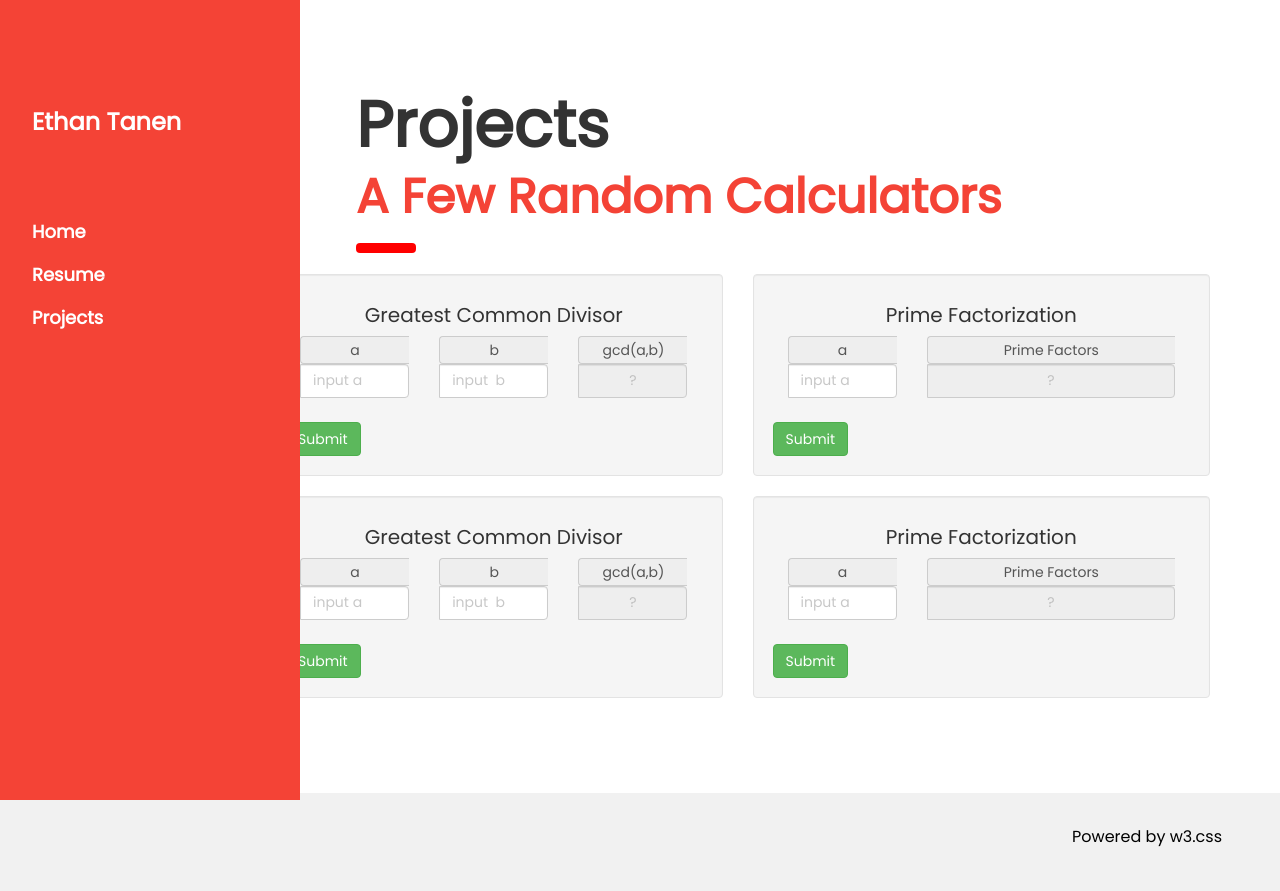
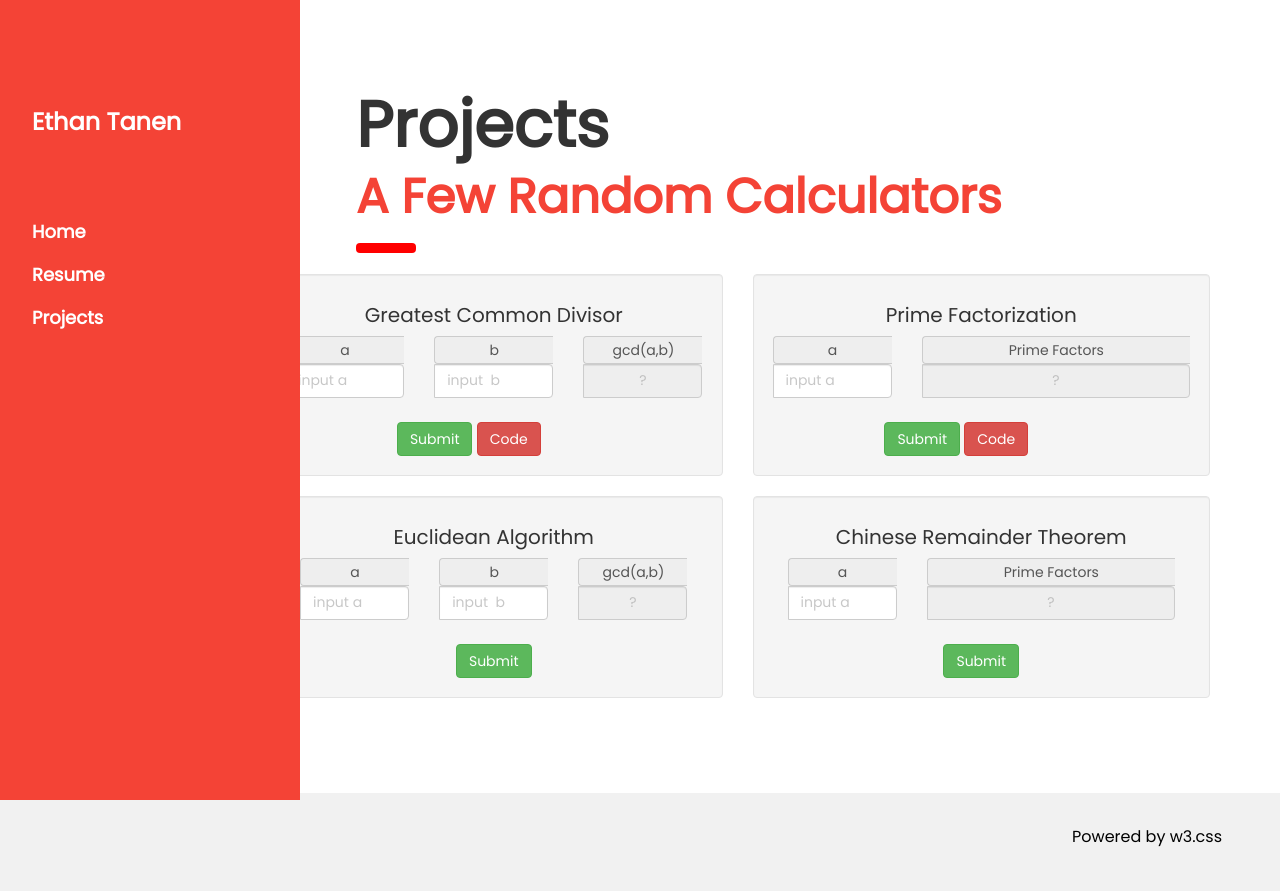
Before and after one commit to ethantanen/Personal-Site, a Django app: page /projects/ in a window 1280 px wide. Run offline with Django 3.2, Linux system fonts and the light colour scheme; some libraries are stand-ins or nearby versions.

Commit message:
added download code feature

```diff
--- a/mysite/mysite/views.py
+++ b/mysite/mysite/views.py
@@ -4,7 +4,6 @@ from django.shortcuts import render
 from static.python_programs import gcd as _gcd
 from static.python_programs import prime_factorization as _pf
 from django.views.decorators.csrf import csrf_exempt
-
 
 def home(request):
 	return render(request,'home.html',{})
@@ -27,7 +26,7 @@ def gcd(request):
 def prime_factors(request):
 
 	a = int(request.POST["a"])
+	print(a)
 	p = str(_pf.prime_factors(a))
 
-
 	return HttpResponse(p)
--- a/mysite/static/python_programs/gcd.py
+++ b/mysite/static/python_programs/gcd.py
@@ -1,26 +1,30 @@
 #Calculates GCD of two integers a,b
+
 import math
 
-list = []
-steps = []
-
-def calc_gcd(l):
-    if l[1] > l[0]:
-        return -1
-    else:
-        return gcd(l[0],l[1])
+list = [] #list for print out
+steps = [] #list for step by step data
 
 #a/b or b | a
 def _gcd(a,b):
 
+    # Nicely formatted printable
     steps.append("%5d = %5d * %5d + %5d" % (a, math.floor(a/b), b, a%b))
+
+    # Data from each step in convenient data structure
     list.append([a,math.floor(a/b),b,a%b])
 
+    # Continue algorithm until b divides a
     if a%b != 0:
-        return gcd(b,a%b)
+        return _gcd(b,a%b)
 
+    # Return gcd
     return b
 
+# Make sure smaller number is first parameter
 def gcd(a,b):
 
-    return(_gcd(a,b))
+    if a > b:
+        return _gcd(b,a)
+    else:
+        return _gcd(a,b)
--- a/mysite/templates/projects.html
+++ b/mysite/templates/projects.html
@@ -20,6 +20,98 @@
 
         <!-- Title of Widget -->
         <h4 class="text-center"> Greatest Common Divisor </h4>
+
+        <div class="row">
+          <div class="input-group">
+
+            <!-- Input A -->
+            <div class="col-sm-4">
+              <span class="input-group-addon  "> a </span>
+              <input id="gcd_a" type="number" class="form-control" placeholder="input a" min="0">
+            </div>
+
+            <!-- Input B -->
+            <div class="col-sm-4">
+              <span class="input-group-addon">b</span>
+              <input id="gcd_b" type="number" class="form-control" placeholder="input  b" min="0">
+            </div>
+
+            <!-- Output Answer -->
+            <div class="col-sm-4">
+              <span class="input-group-addon">gcd(a,b)</span>
+              <input id="gcd" type="text" class="form-control text-center" placeholder="?" readonly>
+            </div>
+          </div>
+
+          <br>
+        </div>
+        <div class="row">
+
+          <!--
+          <div class="col-sm-6">
+            <button type="submit" class="btn btn-success center-block" id="gcd_button">Submit</button>
+          </div>
+          <div class="col-sm-6">
+            <button type="button" class="btn btn-success  center-block" id="gcd_code">Code</button>
+          </div>
+          -->
+
+          <div class="col-sm-9 col-sm-offset-3">
+            <button type="submit" class="btn btn-success" style="outline:none" id="gcd_button">Submit</button>
+            <a  class="btn btn-danger" href="/static/python_programs/gcd.py" download>Code</a>
+          </div>
+        </div>
+      </div>
+    </div>
+
+    <!-- End Greatest Common Divisor -->
+
+    <!-- Prime Factorization -->
+    <div class="col-md-5">
+      <div class="well">
+
+        <!-- Title of Widget -->
+        <h4 class="text-center">Prime Factorization </h4>
+        <div class="row">
+          <!-- Input A -->
+          <div class="input-group">
+
+            <div class="col-sm-4">
+              <span class="input-group-addon  "> a </span>
+              <input id="prime_fact_a" type="number" class="form-control" placeholder="input a">
+            </div>
+
+            <!-- Output Answer -->
+            <div class="col-sm-8">
+              <span class="input-group-addon">Prime Factors</span>
+              <input id="prime_factors" type="text" class="form-control text-center" placeholder="?" readonly>
+            </div>
+          </div>
+          <br>
+        </div>
+
+        <div class="row">
+          <div class="col-sm-9 col-sm-offset-3">
+
+            <!-- Submit Form -->
+            <button type="submit" style="outline:none" class="btn btn-success" id="prime_factorization_button">Submit</button>
+            <a  class="btn btn-danger" href="/static/python_programs/prime_factorization.py" download>Code</a>
+          </div>
+        </div>
+      </div>
+      <!-- End Prime Factorization -->
+
+    </div>
+  </div>
+
+  <div class="row">
+
+    <!-- Greatest Commond Divisor -->
+    <div class="col-md-5 col-md-offset-2">
+      <div class="well">
+
+        <!-- Title of Widget -->
+        <h4 class="text-center"> Euclidean Algorithm </h4>
         <div class="input-group">
 
           <!-- Input A -->
@@ -44,7 +136,7 @@
         <br>
 
         <!-- Submit Form -->
-        <button type="submit" class="btn btn-success" id="gcd_button">Submit</button>
+        <button type="submit" style="outline:none" class="btn btn-success center-block" id="gcd_button">Submit</button>
       </div>
 
     </div>
@@ -55,7 +147,7 @@
       <div class="well">
 
         <!-- Title of Widget -->
-        <h4 class="text-center">Prime Factorization </h4>
+        <h4 class="text-center">Chinese Remainder Theorem </h4>
 
         <!-- Input A -->
         <div class="input-group">
@@ -75,77 +167,7 @@
 
 
         <!-- Submit Form -->
-        <button type="submit" class="btn btn-success" id="prime_factorization_button">Submit</button>
-      </div>
-      <!-- End Prime Factorization -->
-
-    </div>
-  </div>
-
-  <div class="row">
-
-    <!-- Greatest Commond Divisor -->
-    <div class="col-md-5 col-md-offset-2">
-      <div class="well">
-
-        <!-- Title of Widget -->
-        <h4 class="text-center"> Greatest Common Divisor </h4>
-        <div class="input-group">
-
-          <!-- Input A -->
-          <div class="col-sm-4">
-            <span class="input-group-addon  "> a </span>
-            <input id="gcd_a" type="number" class="form-control" placeholder="input a" min="0">
-          </div>
-
-          <!-- Input B -->
-          <div class="col-sm-4">
-            <span class="input-group-addon">b</span>
-            <input id="gcd_b" type="number" class="form-control" placeholder="input  b" min="0">
-          </div>
-
-          <!-- Output Answer -->
-          <div class="col-sm-4">
-            <span class="input-group-addon">gcd(a,b)</span>
-            <input id="gcd" type="text" class="form-control text-center" placeholder="?" readonly>
-          </div>
-        </div>
-
-        <br>
-
-        <!-- Submit Form -->
-        <button type="submit" class="btn btn-success" id="gcd_button">Submit</button>
-      </div>
-
-    </div>
-    <!-- End Greatest Common Divisor -->
-
-    <!-- Prime Factorization -->
-    <div class="col-md-5">
-      <div class="well">
-
-        <!-- Title of Widget -->
-        <h4 class="text-center">Prime Factorization </h4>
-
-        <!-- Input A -->
-        <div class="input-group">
-
-          <div class="col-sm-4">
-            <span class="input-group-addon  "> a </span>
-            <input id="prime_fact_a" type="number" class="form-control" placeholder="input a">
-          </div>
-
-          <!-- Output Answer -->
-          <div class="col-sm-8">
-            <span class="input-group-addon">Prime Factors</span>
-            <input id="prime_factors" type="text" class="form-control text-center" placeholder="?" readonly>
-          </div>
-        </div>
-        <br>
-
-
-        <!-- Submit Form -->
-        <button type="submit" class="btn btn-success" id="prime_factorization_button">Submit</button>
+        <button type="submit" style="outline:none" class="btn btn-success center-block" id="prime_factorization_button">Submit</button>
       </div>
       <!-- End Prime Factorization -->
 
```
Also changed, not shown: mysite/static/python_programs/prime_factorization.py (+45 -29 lines).
